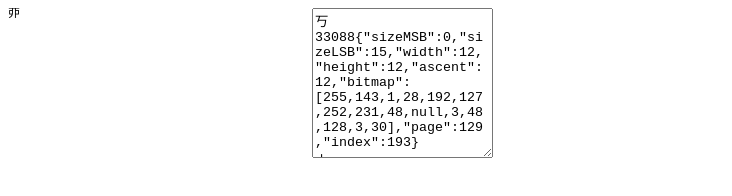
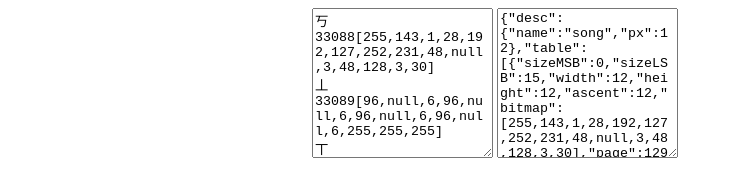
Before and after one commit to rogerz/bitmap-font-generator, a plain HTML site: page index.html in a window 1280 px wide. Shown: the whole page, without its empty margins (0-732 px from the left). Drawn offline with Linux system fonts and the light colour scheme.

Commit message:
Refactor source for testing

```diff
--- a/index.html
+++ b/index.html
@@ -2,7 +2,9 @@
 <body>
   <canvas id="debug"></canvas>
   <textarea id="output" style="height:150;"></textarea>
+  <textarea id="json" style="height:150;"></textarea>
 </body>
 <script src="js/gbk.js"></script>
+<script src="js/lib.js"></script>
 <script src="js/index.js"></script>
 </html>
--- a/js/index.js
+++ b/js/index.js
@@ -1,92 +1,13 @@
-// uni2gbk[unicode] = gbkcode
-var uni2gbk = (function () {
-    var tbl = {};
-    for (var i in gbk2uni) {
-        tbl[gbk2uni[i]] = i;
-    }
-    return tbl;
-})(gbk2uni);
-
-function convertString(str) {
-    return 'string converted';
+function preview(str, elemId) {
+    var id = elemId || 'output';
+    document.getElementById(id).value = str;
 }
 
-function preview(str) {
-    document.getElementById('output').value = str;
-}
-
-function extractBitmap(chr, font, px) {
-    // TODO: correct bitmap extraction
-    var canvas = document.getElementById('debug');
-    var ctx = canvas.getContext('2d');
-    var bitmap = [];
-
-    // clear canvas
-    ctx.save();
-    ctx.setTransform(1, 0, 0, 1, 0 ,0);
-    ctx.clearRect(0, 0, canvas.width, canvas.height);
-    ctx.restore();
-
-    ctx.font = px + 'px ' + font;
-    ctx.textBaseline = 'top';
-    ctx.fillText(chr, 0, 0);
-
-    var data = ctx.getImageData(0, 0, px, px).data;
-    // data = [r, g, b, a, r, g, b, a, ...]
-    for (var i = 0, len = data.length; i < len; i = i + 4) {
-        // pixel index
-        var p = Math.floor(i / 4);
-        // byte index
-        var b = Math.floor(p / 8);
-        // remainder
-        var r = p - b * 8;
-
-        var dot = data[i + 3] > 0 ? 1 : 0; // check non zero
-        if (dot) {
-            if (bitmap[b] === undefined) {
-                bitmap[b] = 0;
-            }
-            bitmap[b] = bitmap[b] + (dot << r);
-        }
-    }
-
-    var msb = Math.floor(bitmap.length / 0x100) & 0xFF;
-    var lsb = bitmap.length & 0xFF;
-
-    return {
-        sizeMSB: msb,
-        sizeLSB: lsb,
-        width: px,
-        height: px,
-        ascent: px,
-        bitmap: bitmap
-    };
-}
-
-function convertTable (outputFn) {
-    var font = 'song';
-    var px = 12;
-
-    var limit = 10;
-    for (var gbkcode in gbk2uni) {
-        var unicode = gbk2uni[gbkcode];
-        var chr = String.fromCharCode(unicode);
-        if (typeof outputFn === 'function') {
-	    var fontDesc = extractBitmap(chr, font, px);
-	    fontDesc.page = Math.floor(gbkcode / 0x100);
-	    fontDesc.index = Math.floor(gbkcode % 0xff)
-            outputFn(chr + ' ' + gbkcode + JSON.stringify(fontDesc));
-        }
-
-        if (limit-- <=0) break;
-    }
-}
-
-convertTable(function () {
+function createAsyncPreview() {
     var buf = [];
     var waiting = false;
-    return function (str) {
-        buf.push(str);
+    return function (charDesc) {
+        buf.push(charDesc.chr + charDesc.gbkcode + JSON.stringify(charDesc.bitmap));
         if (!waiting) {
             waiting = true;
             setTimeout(function () {
@@ -95,4 +16,7 @@ convertTable(function () {
             }, 10)
         }
     }
-}());
+}
+
+var fontData = convertTable(createAsyncPreview());
+preview(JSON.stringify(fontData), 'json');
--- /dev/null
+++ b/js/lib.js
@@ -0,0 +1,97 @@
+// uni2gbk[unicode] = gbkcode
+var uni2gbk = (function () {
+    var tbl = {};
+    for (var i in gbk2uni) {
+        tbl[gbk2uni[i]] = i;
+    }
+    return tbl;
+})(gbk2uni);
+
+function convertString(str) {
+    return 'string converted';
+}
+
+function extractBitmap(chr, font, px) {
+    // TODO: correct bitmap extraction
+    var canvas = document.createElement('canvas');
+    var ctx = canvas.getContext('2d');
+    var bitmap = [];
+
+    // clear canvas
+    ctx.save();
+    ctx.setTransform(1, 0, 0, 1, 0 ,0);
+    ctx.clearRect(0, 0, canvas.width, canvas.height);
+    ctx.restore();
+
+    ctx.font = px + 'px ' + font;
+    ctx.textBaseline = 'top';
+    ctx.fillText(chr, 0, 0);
+
+    var data = ctx.getImageData(0, 0, px, px).data;
+    // data = [r, g, b, a, r, g, b, a, ...]
+    for (var i = 0, len = data.length; i < len; i = i + 4) {
+        // pixel index
+        var p = Math.floor(i / 4);
+        // byte index
+        var b = Math.floor(p / 8);
+        // remainder
+        var r = p - b * 8;
+
+        var dot = data[i + 3] > 0 ? 1 : 0; // check non zero
+        if (dot) {
+            if (bitmap[b] === undefined) {
+                bitmap[b] = 0;
+            }
+            bitmap[b] = bitmap[b] + (dot << r);
+        }
+    }
+
+    var msb = Math.floor(bitmap.length / 0x100) & 0xFF;
+    var lsb = bitmap.length & 0xFF;
+
+    return {
+        sizeMSB: msb,
+        sizeLSB: lsb,
+        width: px,
+        height: px,
+        ascent: px,
+        bitmap: bitmap
+    };
+}
+
+function paginate(fontTable) {
+    return fontTable;
+}
+
+function convertTable (outputFn) {
+    var fontDesc = {
+        name: 'song',
+        px: 12
+    };
+    var fontTable = [];
+
+    var limit = 300;
+    for (var gbkcode in gbk2uni) {
+        var unicode = gbk2uni[gbkcode];
+        var chr = String.fromCharCode(unicode);
+
+        var charDesc = extractBitmap(chr, fontDesc.name, fontDesc.px);
+        charDesc.page = Math.floor(gbkcode / 0x100);
+        charDesc.index = Math.floor(gbkcode % 0xff)
+        charDesc.chr = chr;
+        charDesc.gbkcode = gbkcode;
+        charDesc.unicode = unicode;
+
+        fontTable.push(charDesc);
+        if (typeof outputFn === 'function') {
+            outputFn(charDesc);
+        }
+
+        if (limit-- <=0) break;
+    }
+
+    return {
+        desc: fontDesc,
+        table: paginate(fontTable)
+    };
+}
```
Lines whose indentation alone changed are shown as unchanged.
